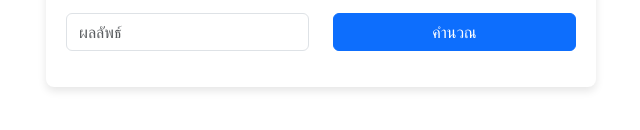
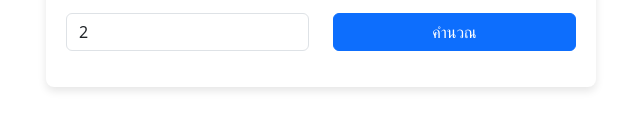
Before and after one commit to Thar2022/calculate-vacation-leave, a website with bundled scripts: page public/index.html in a window 1280 px wide. Shown: the part 512-642 px from the top of the page, 319-959 px from the left. Built offline with nearby package versions, Linux system fonts and the light colour scheme.

Commit message:
test file script

```diff
--- a/public/index.html
+++ b/public/index.html
@@ -63,7 +63,7 @@
         <div class="row mt-3">
           <div class="col-12 col-md-6 mb-3">
             <div class="input-group">
-              <input type="text" class="form-control" name="result" placeholder="ผลลัพธ์" readonly
+              <input type="text" class="form-control" name="result" id="result" placeholder="ผลลัพธ์" readonly
                 aria-describedby="basic-addon1">
             </div>
           </div>
--- a/public/scripts.js
+++ b/public/scripts.js
@@ -1,5 +1,7 @@
 import LeaveRequestModel from './LeaveRequestModel.js';
 import { displayDateThai } from './utils.js';
+console.log("ee",document.getElementById("result"))
+document.getElementById("result").value = "2"
 
 document.addEventListener("DOMContentLoaded", function () {
     const summitButton = document.getElementById("summit");
```
